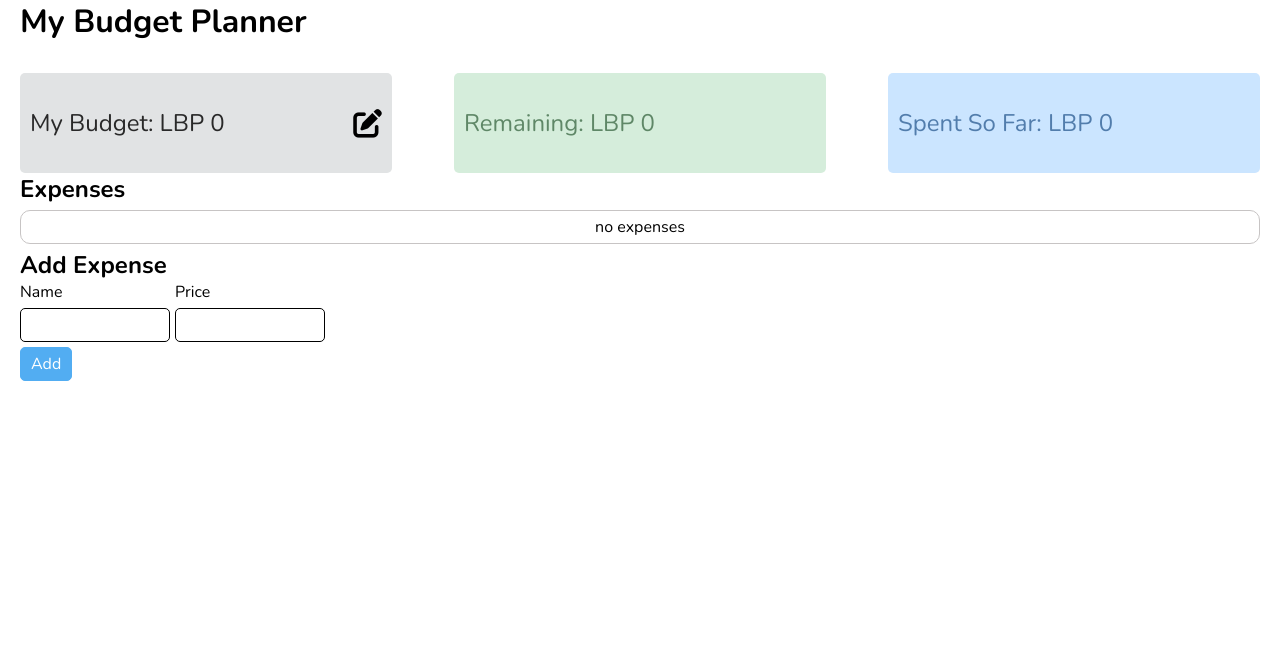
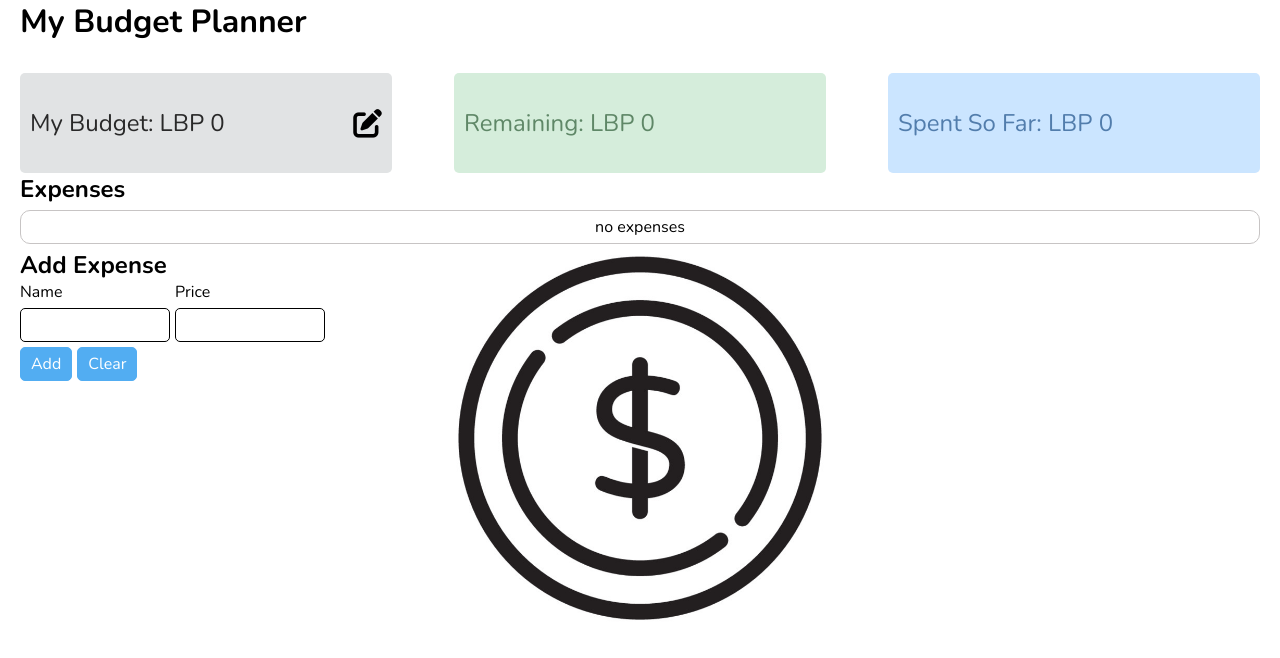
Before and after one commit to TaYYKaYY/Budget-control, a React (Create React App) app: page / in a window 1280 px wide. Shown: the top 658 px of the page. Built offline with nearby package versions, Linux system fonts and the light colour scheme; the HTML template or start-up script is replaced by a standard one.

Commit message:
background image

```diff
--- a/src/App.jsx
+++ b/src/App.jsx
@@ -60,6 +60,10 @@ export default function App() {
             return [...prevExpenses]
         })
     }
+    function clearInput(event) {
+        event.target.parentNode.children[0].children[2].value = ''
+        event.target.parentNode.children[0].children[3].value = ''
+    }
     // component render map
     let expensesDisplay = expenses.map(expense =>
     <Expenses
@@ -100,6 +104,7 @@ export default function App() {
                             <input id="price" type="number" name="expensePrice" required />
                         </div>
                         <button onClick={addExpense} className="add-btn">Add</button>
+                        <button type="button" className="add-btn clear" onClick={clearInput}>Clear</button>
                     </form>
                 </div>
             </div>
--- a/src/index.css
+++ b/src/index.css
@@ -4,9 +4,11 @@
   box-sizing: border-box;
   font-family: 'Nunito', sans-serif;
 }
-/* p{
-  z-index: 1;
-} */
+body{
+  background: url("./dollar.jpg") no-repeat;
+  background-size: 1000px;
+  background-position: 50% 10%;
+}
 button{
   cursor: pointer;
 }
@@ -152,6 +154,9 @@ input:focus{
   row-gap: 5px;
   column-gap: 5px;
 }
+.clear{
+  margin-left: 5px;
+}
 @media all and (max-width: 500px){
   .dashboard{
     flex-direction: column;
```
Also changed, not shown: src/dollar.jpg (added).
